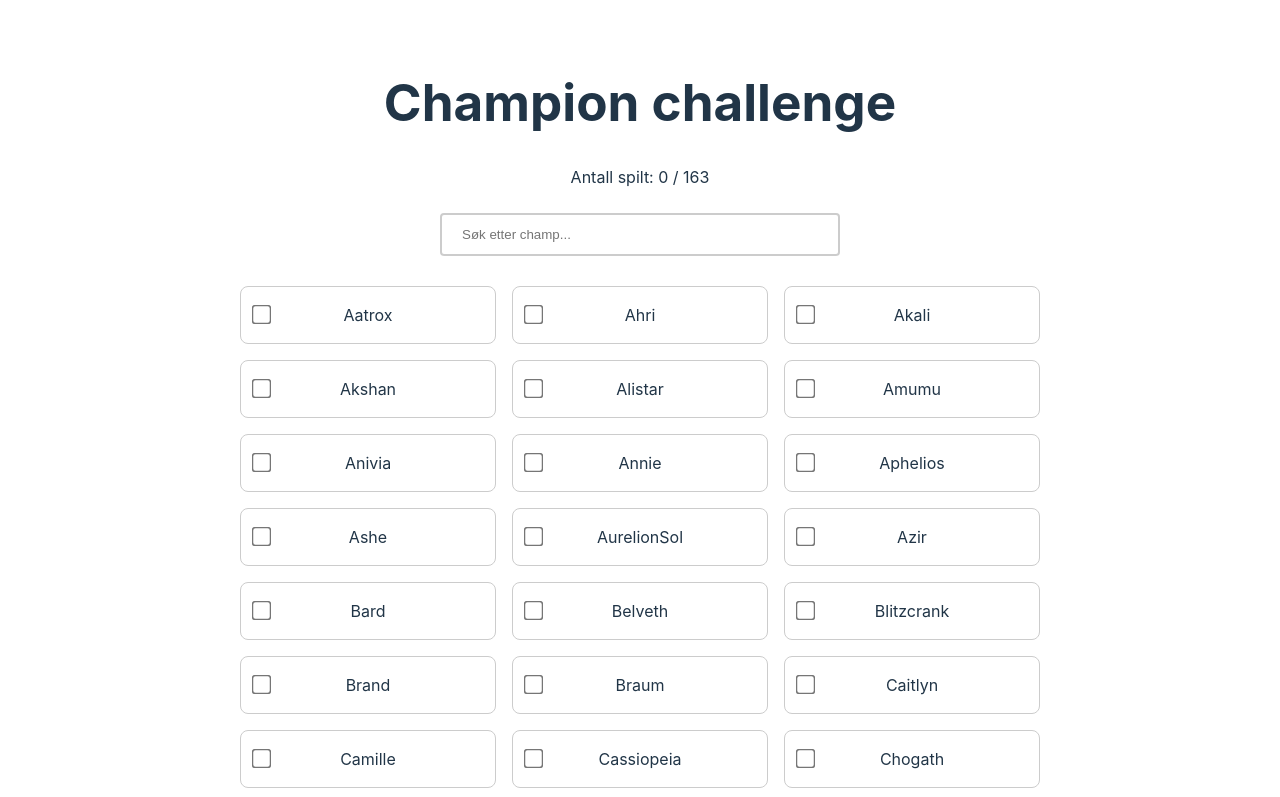
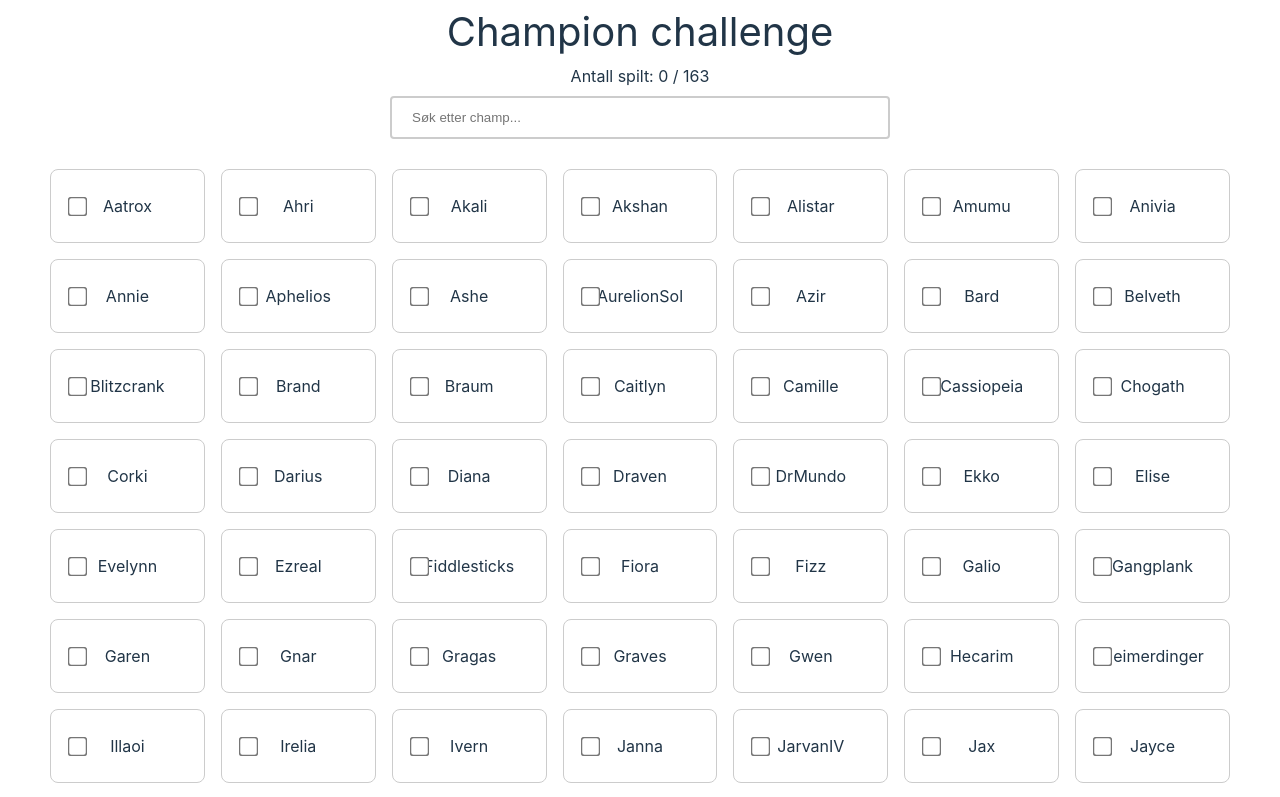
Before and after one commit to StigAkl/champion-challenge, a React (Vite) app: page / in a window 1280 px wide. Shown: the top 797 px of the page. Built offline with nearby package versions, Linux system fonts and the light colour scheme.

Commit message:
improvements

```diff
--- a/src/App.css
+++ b/src/App.css
@@ -1,25 +1,37 @@
+* {
+  padding: 0;
+  margin: 0;
+}
+
 #root {
   margin: 0 auto;
   padding: 2rem;
   text-align: center;
-  width: 100vh;
+  padding: 50px;
+  padding-top: 0;
 }
 
 .container {
   display: grid;
-  grid-template-columns: repeat(auto-fill, minmax(200px, 1fr));
+  grid-template-columns: repeat(auto-fill, minmax(150px, 1fr));
   gap: 1rem;
+}
+
+h1 {
+  font-weight: 400;
+  font-size: 40px !important;
+  margin: 10px;
 }
 
 .card {
   display: flex;
   align-items: center;
   justify-content: center;
-  flex-direction: column;
   border: 1px solid #ccc;
   padding: 1rem;
   border-radius: 8px;
   position: relative; /* legg til denne */
+  height: 40px;
 }
 
 .card:hover {
@@ -29,16 +41,18 @@
 
 .checkbox {
   position: absolute; /* endre til denne */ /* posisjon fra toppen */
-  left: 10px; /* posisjon fra venstre */
+  left: 20px; /* posisjon fra venstre */
   transform: scale(1.5); /* endre størrelsen */
 }
 
 .played {
-  background-color: rgb(37, 73, 37);
+  background-color: rgb(60, 115, 60);
+  border: 1px solid rgb(155, 191, 155);
 }
 
 .search {
-  width: 50%;
+  width: 100%;
+  max-width: 500px;
   padding: 12px 20px;
   margin: 8px 0;
   box-sizing: border-box;
```
